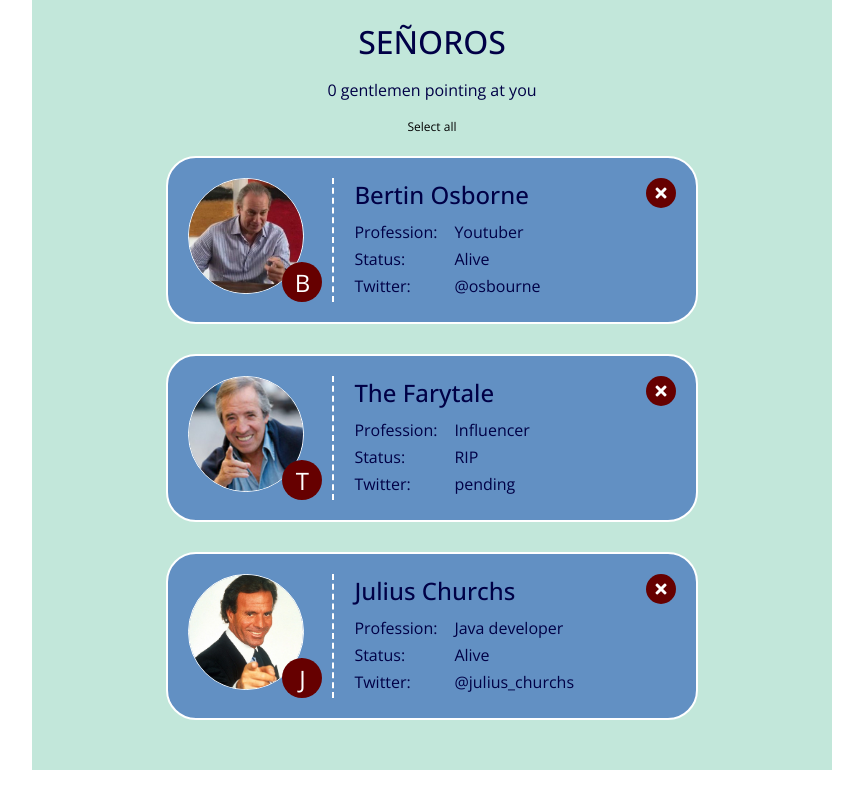
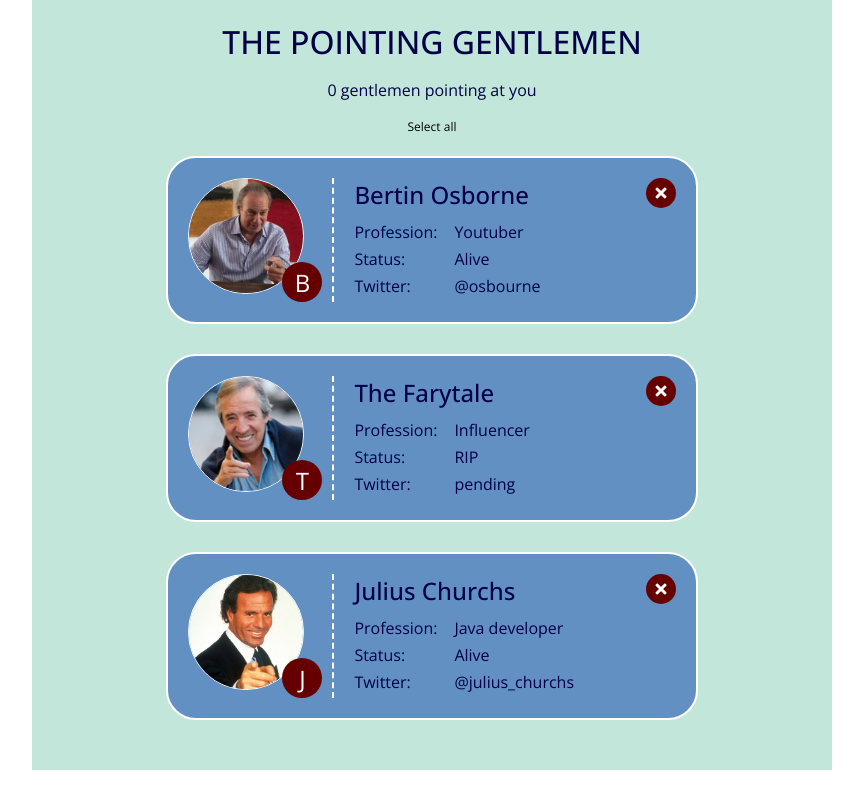
Before and after one commit to silvia-garbas/20234-W4CH1-Silvia-Garcia, a React (Vite) app: page / in a window 1280 px wide. Shown: the whole page, without its empty margins (208-1071 px from the left). Built offline with nearby package versions, Linux system fonts and the light colour scheme.

Commit message:
Solved error in App.tsx

```diff
--- a/src/components/App.tsx
+++ b/src/components/App.tsx
@@ -3,7 +3,7 @@ import { Info } from "./Info";
 import { Gentlemen } from "./Gentlemen";
 
 export function App() {
-  const title = "SEÑOROS";
+  const title = "The pointing gentlemen";
   return (
     <>
       <Info title={title}></Info>
```
